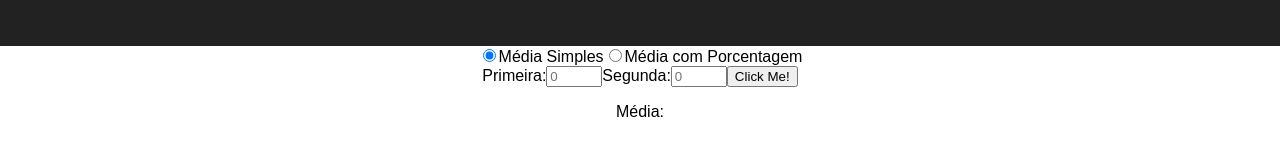
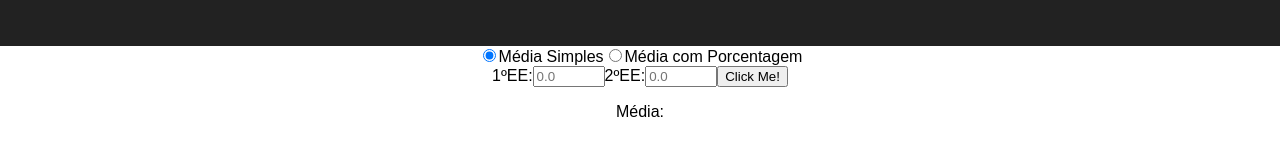
Before and after one commit to barbixxxa/5554dwin, a React (Create React App) app: page / in a window 1280 px wide. Shown: the part 144-300 px from the top of the page. Built offline with nearby package versions, Linux system fonts and the light colour scheme.

Commit message:
float numbers

```diff
--- a/src/App.js
+++ b/src/App.js
@@ -15,6 +15,7 @@ class App extends Component {
       segunda: '',
       segundaPorcentagem: '',
       resultado: '',
+      precisa: '',
       checked: true
     };
     this.clear = this.clear.bind(this);
@@ -25,13 +26,12 @@ class App extends Component {
   }
 
   handleInputChange(event) {
-    console.log("TESTE");
     const target = event.target;
     const value = target.value;
     const name = target.name;
 
     this.setState({
-      [name]: Math.floor(value)
+      [name]: parseFloat(value)
     });
   }
 
@@ -45,12 +45,19 @@ class App extends Component {
   }
 
   media() {
-    console.log("TESTE");
-    this.setState({ resultado: ((this.state.primeira) + (this.state.segunda)) / 2 });
+    let result = ((this.state.primeira) + (this.state.segunda)) / 2;
+    this.setState({ resultado: result });
+
+    if (result < 3) {
+      console.log("Tchau");
+    } else if (result < 7) {
+      console.log(10 - result);
+    }
+
   }
 
   mediaPorcentagem() {
-    this.setState({ resultado: ((this.state.primeira * this.state.primeiraPorcentagem) + (this.state.segunda * this.state.segundaPorcentagem)) / 100 });
+    this.setState({ resultado: ((this.state.primeira * this.state.primeiraPorcentagem) + (this.state.segunda * (100 - this.state.primeiraPorcentagem))) / 100 });
   }
 
   render() {
--- a/src/components/MediaPorcentagem.js
+++ b/src/components/MediaPorcentagem.js
@@ -6,7 +6,7 @@ export default class MediaPorcentagem extends React.Component {
         return (
             <div>
                 <label>
-                    Primeira:<input name="primeira" type="number" value={this.props.primeira} onChange={this.props.onChange} placeholder="0" min="0" max="10" />
+                    Primeira:<input name="primeira" type="number" value={this.props.primeira} onChange={this.props.onChange} placeholder="0.0" min="0.0" max="10.0" step="0.1" />
                 </label>
 
                 <label>
@@ -14,11 +14,11 @@ export default class MediaPorcentagem extends React.Component {
                 </label>
 
                 <label>
-                    Segunda:<input name="segunda" type="number" value={this.props.segunda} onChange={this.props.onChange} placeholder="0" min="0" max="10" />
+                    Segunda:<input name="segunda" type="number" value={this.props.segunda} onChange={this.props.onChange} placeholder="0.0" min="0.0" max="10.0" step="0.1" />
                 </label>
 
                 <label>
-                    Segunda Porcentagem:<input name="segundaPorcentagem" type="number" value={this.props.segundaPorcentagem} onChange={this.props.onChange} placeholder="0" min="0" max="100" />
+                    Segunda Porcentagem:<input name="segundaPorcentagem" type="number" value={ 100 - this.props.primeiraPorcentagem} placeholder="0" min="0" max="100" disabled />
                 </label>
 
                 <button type="button" onClick={this.props.onClick}>Click Me!</button>
--- a/src/components/MediaSimples.js
+++ b/src/components/MediaSimples.js
@@ -6,10 +6,10 @@ export default class MediaSimples extends React.Component {
         return (
             <div>
                 <label>
-                    Primeira:<input name="primeira" type="number" value={this.props.primeira} onChange={this.props.onChange} placeholder="0" min="0" max="10" />
+                    1ºEE:<input name="primeira" type="number" value={this.props.primeira} onChange={this.props.onChange} placeholder="0.0" min="0.0" max="10.0" step="0.1" />
                 </label>
                 <label>
-                    Segunda:<input name="segunda" type="number" value={this.props.segunda} onChange={this.props.onChange} placeholder="0" min="0" max="10" />
+                    2ºEE:<input name="segunda" type="number" value={this.props.segunda} onChange={this.props.onChange} placeholder="0.0" min="0.0" max="10.0" step="0.1" />
                 </label>
                 <button type="button" onClick={this.props.onClick}>Click Me!</button>
                 <p>Média: {this.props.resultado}</p>
```
